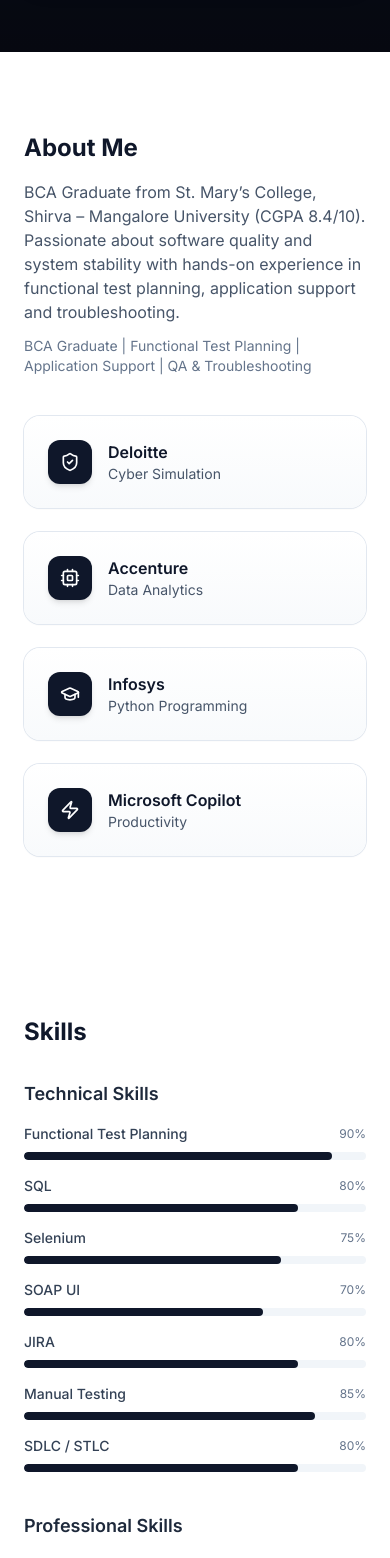
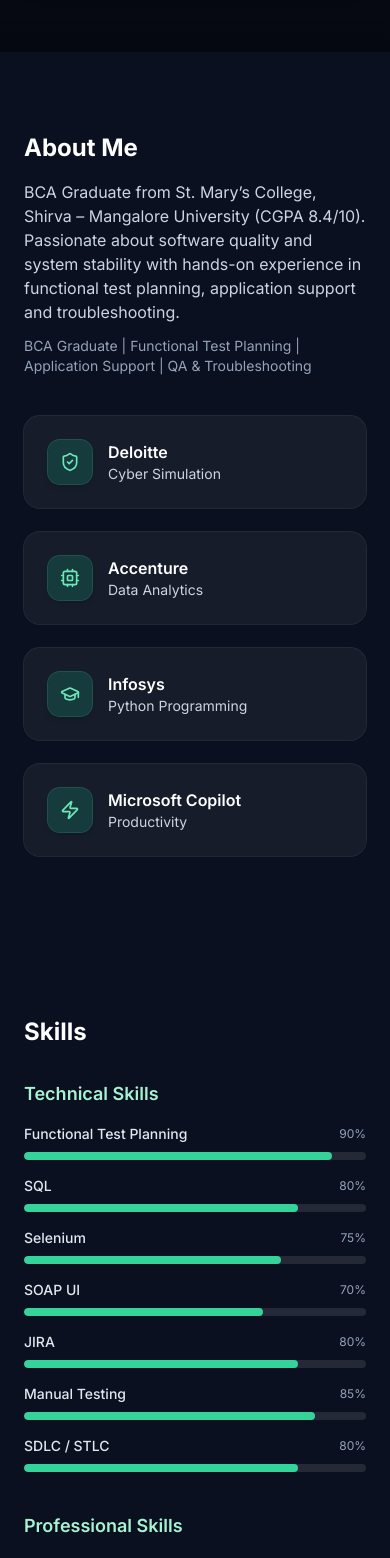
Before and after one commit to gramtop961/frontend-repo_a7s80wqm_dbkrqu, a React (Vite) app: page / in a window 390 px wide. Shown: the part 1020-2578 px from the top of the page. Built offline with nearby package versions, Linux system fonts and the light colour scheme; a web font is replaced by a local one.

Commit message:
Update project prj_a7s80wqm - 2025-11-06T11:51:16.074Z

```diff
--- a/src/components/About.jsx
+++ b/src/components/About.jsx
@@ -10,10 +10,10 @@
 
 export default function About() {
   return (
-    <section id="about" className="relative w-full bg-white py-20 text-slate-800">
+    <section id="about" className="relative w-full bg-[#0b1020] py-20 text-slate-100">
       <div className="mx-auto max-w-7xl px-6">
         <motion.h3
-          className="text-2xl font-bold text-slate-900 md:text-3xl"
+          className="text-2xl font-bold text-white md:text-3xl"
           initial={{ opacity: 0, y: 10 }}
           whileInView={{ opacity: 1, y: 0 }}
           viewport={{ once: true }}
@@ -22,7 +22,7 @@
           About Me
         </motion.h3>
         <motion.p
-          className="mt-4 max-w-3xl text-slate-600"
+          className="mt-4 max-w-3xl text-slate-300"
           initial={{ opacity: 0, y: 10 }}
           whileInView={{ opacity: 1, y: 0 }}
           viewport={{ once: true }}
@@ -32,7 +32,7 @@
           software quality and system stability with hands-on experience in functional test planning, application
           support and troubleshooting.
         </motion.p>
-        <p className="mt-3 text-sm text-slate-500">
+        <p className="mt-3 text-sm text-slate-400">
           BCA Graduate | Functional Test Planning | Application Support | QA & Troubleshooting
         </p>
 
@@ -40,19 +40,19 @@
           {items.map(({ icon: Icon, title, subtitle }, idx) => (
             <motion.div
               key={title}
-              className="group rounded-2xl bg-gradient-to-b from-white to-slate-50 p-6 shadow-sm ring-1 ring-slate-200 transition hover:shadow-md"
+              className="group rounded-2xl bg-white/5 p-6 shadow-sm ring-1 ring-white/10 transition hover:ring-white/20"
               initial={{ opacity: 0, y: 20 }}
               whileInView={{ opacity: 1, y: 0 }}
               viewport={{ once: true }}
               transition={{ duration: 0.5, delay: idx * 0.05 }}
             >
               <div className="flex items-center gap-4">
-                <div className="rounded-xl bg-slate-900 p-3 text-white shadow-md">
+                <div className="rounded-xl bg-emerald-500/20 p-3 text-emerald-300 shadow-md ring-1 ring-emerald-400/30">
                   <Icon className="h-5 w-5" />
                 </div>
                 <div>
-                  <p className="font-semibold text-slate-900">{title}</p>
-                  <p className="text-sm text-slate-600">{subtitle}</p>
+                  <p className="font-semibold text-white">{title}</p>
+                  <p className="text-sm text-slate-300">{subtitle}</p>
                 </div>
               </div>
             </motion.div>
--- a/src/components/Certifications.jsx
+++ b/src/components/Certifications.jsx
@@ -11,22 +11,22 @@
 
 export default function Certifications() {
   return (
-    <section id="certifications" className="bg-white py-20">
+    <section id="certifications" className="bg-[#0b1020] py-20 text-slate-100">
       <div className="mx-auto max-w-7xl px-6">
-        <h3 className="text-2xl font-bold text-slate-900 md:text-3xl">Certifications</h3>
+        <h3 className="text-2xl font-bold text-white md:text-3xl">Certifications</h3>
         <div className="mt-8 grid gap-6 sm:grid-cols-2 lg:grid-cols-3">
           {certs.map((c, idx) => (
             <motion.div
               key={`${c.org}-${c.title}`}
-              className="rounded-2xl bg-white p-6 shadow-sm ring-1 ring-slate-200"
+              className="rounded-2xl bg-white/5 p-6 shadow-sm ring-1 ring-white/10"
               initial={{ opacity: 0, y: 20 }}
               whileInView={{ opacity: 1, y: 0 }}
               viewport={{ once: true }}
               transition={{ duration: 0.5, delay: idx * 0.05 }}
             >
-              <p className="text-sm font-medium text-slate-500">{c.org}</p>
-              <p className="mt-1 text-lg font-semibold text-slate-900">{c.title}</p>
-              <p className="mt-2 text-xs text-slate-500">{c.date}</p>
+              <p className="text-sm font-medium text-emerald-300/90">{c.org}</p>
+              <p className="mt-1 text-lg font-semibold text-white">{c.title}</p>
+              <p className="mt-2 text-xs text-slate-400">{c.date}</p>
             </motion.div>
           ))}
         </div>
--- a/src/components/Footer.jsx
+++ b/src/components/Footer.jsx
@@ -2,17 +2,17 @@
 
 export default function Footer() {
   return (
-    <footer className="border-t border-slate-200 bg-white py-8">
-      <div className="mx-auto flex max-w-7xl flex-col items-center justify-between gap-4 px-6 text-sm text-slate-600 md:flex-row">
+    <footer className="border-t border-white/10 bg-[#0b1020] py-8 text-slate-300">
+      <div className="mx-auto flex max-w-7xl flex-col items-center justify-between gap-4 px-6 text-sm md:flex-row">
         <p>© {new Date().getFullYear()} Varshith Poojary. All rights reserved.</p>
         <div className="flex items-center gap-4">
-          <a href="mailto:poojaryvarshith98@gmail.com" className="hover:text-slate-900" aria-label="Email">
+          <a href="mailto:poojaryvarshith98@gmail.com" className="hover:text-white" aria-label="Email">
             <Mail className="h-5 w-5" />
           </a>
-          <a href="https://linkedin.com/in/varshith-v-poojary" target="_blank" rel="noreferrer" className="hover:text-slate-900" aria-label="LinkedIn">
+          <a href="https://linkedin.com/in/varshith-v-poojary" target="_blank" rel="noreferrer" className="hover:text-white" aria-label="LinkedIn">
             <Linkedin className="h-5 w-5" />
           </a>
-          <a href="#" className="hover:text-slate-900" aria-label="GitHub">
+          <a href="#" className="hover:text-white" aria-label="GitHub">
             <Github className="h-5 w-5" />
           </a>
         </div>
--- a/src/components/Projects.jsx
+++ b/src/components/Projects.jsx
@@ -30,7 +30,7 @@
 function ProjectCard({ title, desc, tech, img, idx }) {
   return (
     <motion.div
-      className="group overflow-hidden rounded-2xl bg-white shadow-sm ring-1 ring-slate-200 transition hover:shadow-lg"
+      className="group overflow-hidden rounded-2xl bg-white/5 shadow-sm ring-1 ring-white/10 transition hover:ring-white/20"
       initial={{ opacity: 0, y: 20 }}
       whileInView={{ opacity: 1, y: 0 }}
       viewport={{ once: true }}
@@ -40,11 +40,11 @@
         <img src={img} alt={title} className="h-52 w-full object-cover transition duration-300 group-hover:scale-105" />
       </div>
       <div className="space-y-3 p-5">
-        <h4 className="text-lg font-semibold text-slate-900">{title}</h4>
-        <p className="text-sm text-slate-600">{desc}</p>
+        <h4 className="text-lg font-semibold text-white">{title}</h4>
+        <p className="text-sm text-slate-300">{desc}</p>
         <div className="flex flex-wrap gap-2">
           {tech.map((t) => (
-            <span key={t} className="rounded-full bg-slate-100 px-3 py-1 text-xs text-slate-700">
+            <span key={t} className="rounded-full bg-white/10 px-3 py-1 text-xs text-emerald-200 ring-1 ring-white/10">
               {t}
             </span>
           ))}
@@ -56,9 +56,9 @@
 
 export default function Projects() {
   return (
-    <section id="projects" className="bg-white py-20">
+    <section id="projects" className="bg-[#0b1020] py-20 text-slate-100">
       <div className="mx-auto max-w-7xl px-6">
-        <h3 className="text-2xl font-bold text-slate-900 md:text-3xl">Projects</h3>
+        <h3 className="text-2xl font-bold text-white md:text-3xl">Projects</h3>
         <div className="mt-8 grid gap-6 sm:grid-cols-2 lg:grid-cols-4">
           {projects.map((p, idx) => (
             <ProjectCard key={p.title} {...p} idx={idx} />
--- a/src/components/Skills.jsx
+++ b/src/components/Skills.jsx
@@ -31,16 +31,16 @@
   return (
     <div className="space-y-2">
       <div className="flex items-center justify-between">
-        <span className="text-sm font-medium text-slate-700">{label}</span>
-        <span className="text-xs text-slate-500">{value}%</span>
+        <span className="text-sm font-medium text-slate-200">{label}</span>
+        <span className="text-xs text-slate-400">{value}%</span>
       </div>
-      <div className="h-2 w-full overflow-hidden rounded-full bg-slate-100">
+      <div className="h-2 w-full overflow-hidden rounded-full bg-white/10">
         <motion.div
           ref={ref}
           initial={{ width: 0 }}
           animate={controls}
           transition={{ duration: 0.9, ease: 'easeOut' }}
-          className="h-full rounded-full bg-slate-900"
+          className="h-full rounded-full bg-emerald-400"
         />
       </div>
     </div>
@@ -49,12 +49,12 @@
 
 export default function Skills() {
   return (
-    <section id="skills" className="bg-white py-20">
+    <section id="skills" className="bg-[#0b1020] py-20 text-slate-100">
       <div className="mx-auto max-w-7xl px-6">
-        <h3 className="text-2xl font-bold text-slate-900 md:text-3xl">Skills</h3>
+        <h3 className="text-2xl font-bold text-white md:text-3xl">Skills</h3>
         <div className="mt-8 grid gap-10 md:grid-cols-2">
           <div>
-            <h4 className="mb-4 text-lg font-semibold text-slate-800">Technical Skills</h4>
+            <h4 className="mb-4 text-lg font-semibold text-emerald-200">Technical Skills</h4>
             <div className="space-y-4">
               {technical.map((s) => (
                 <Bar key={s.name} label={s.name} value={s.level} />
@@ -62,7 +62,7 @@
             </div>
           </div>
           <div>
-            <h4 className="mb-4 text-lg font-semibold text-slate-800">Professional Skills</h4>
+            <h4 className="mb-4 text-lg font-semibold text-emerald-200">Professional Skills</h4>
             <div className="space-y-4">
               {professional.map((s) => (
                 <Bar key={s.name} label={s.name} value={s.level} />
```
Also changed, not shown: src/components/Contact.jsx (+15 -15 lines), 1 other file (tests, documents, lock files or other folders).
